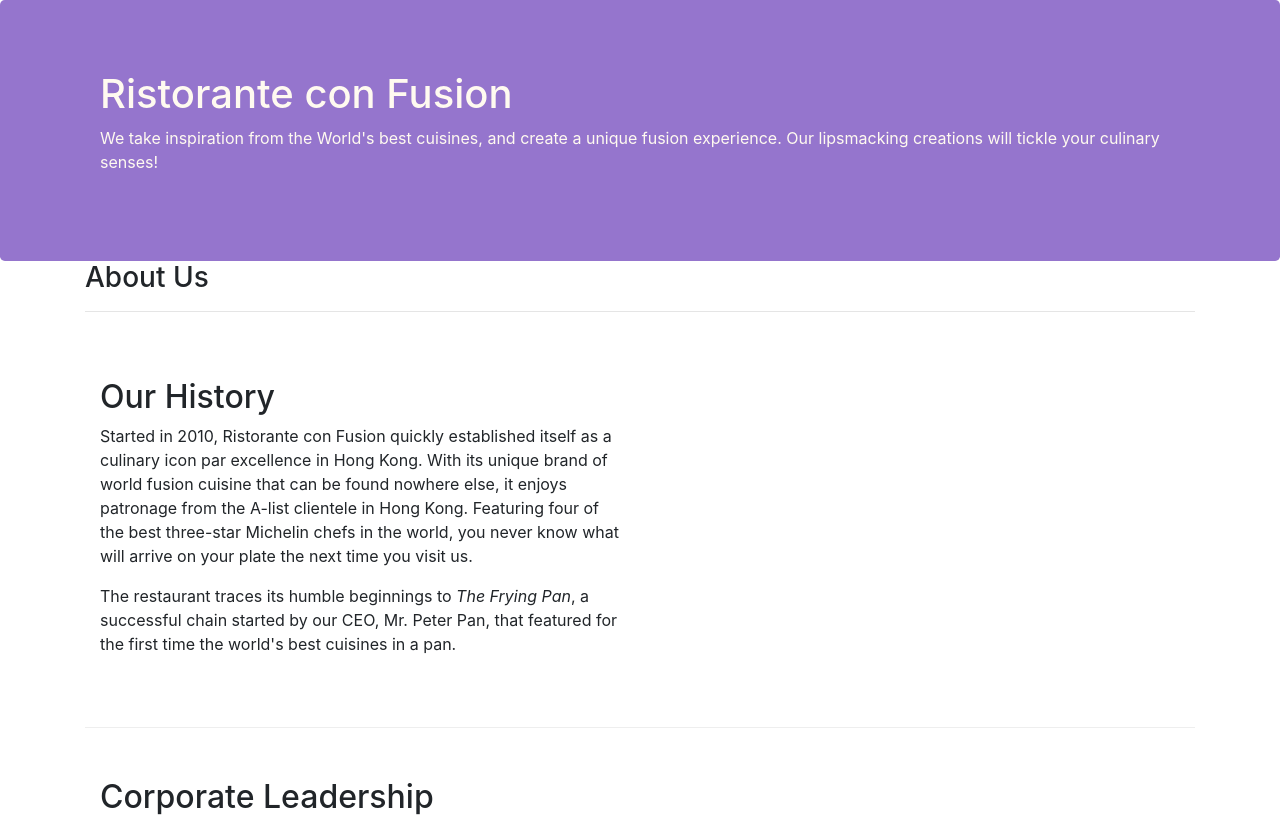
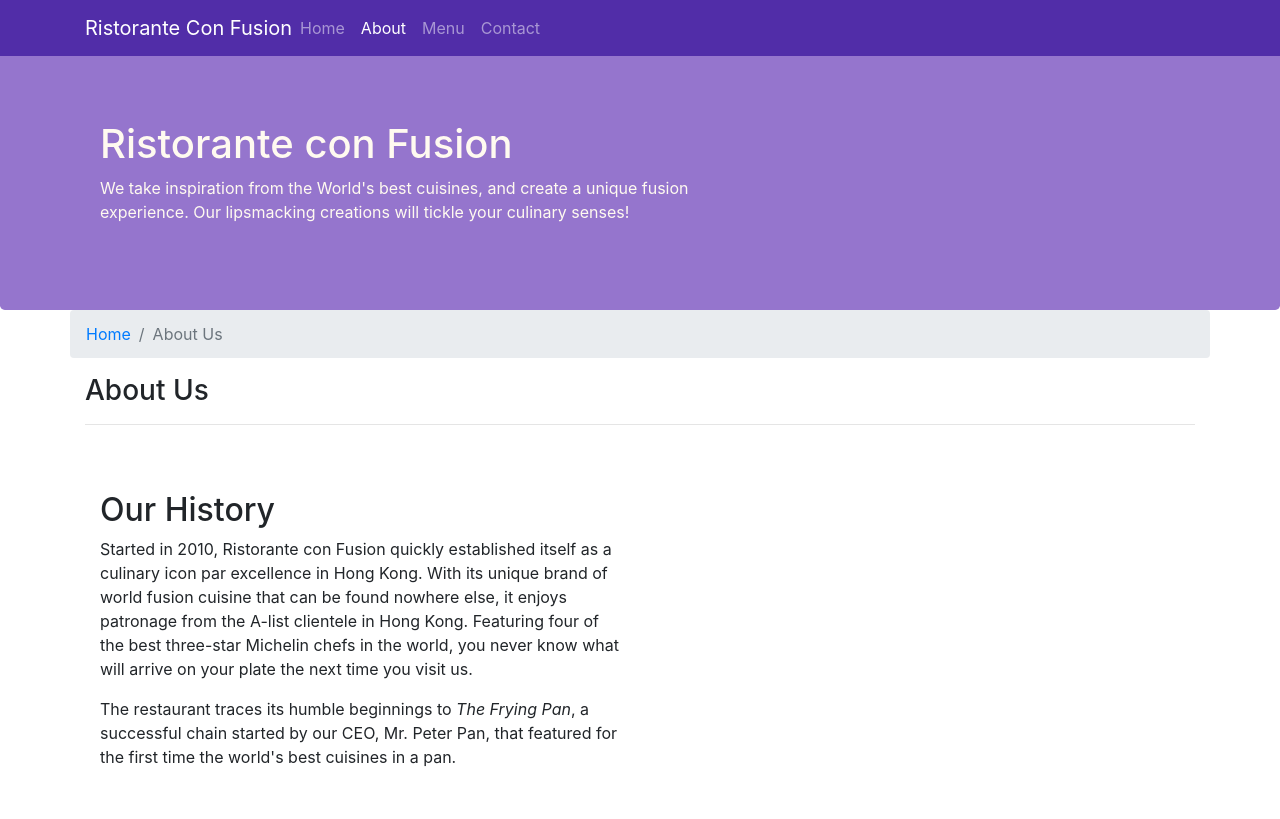
Before and after one commit to DeepikaBomma/conFusion, a website: page aboutus.html in a window 1280 px wide. Shown: the top 819 px of the page. Drawn offline with nearby package versions, Linux system fonts and the light colour scheme.

Commit message:
Bootstrap navbar and breadcrumbs

```diff
--- a/aboutus.html
+++ b/aboutus.html
@@ -16,11 +16,26 @@
 </head>
 
 <body>
-
+    <nav class="navbar navbar-dark navbar-expand-sm fixed-top">
+        <div class="container">
+            <button class="navbar-toggler" type="button" data-toggle="collapse" data-target="#Navbar">
+                <span class="navbar-toggler-icon"></span>
+            </button>
+            <a class="navbar-brand mr-auto" href="./index.html">Ristorante Con Fusion</a>
+            <div class="collapse navbar-collapse" id="Navbar">
+                <ul class="navbar-nav mr-auto">
+                    <li class="nav-item"><a class="nav-link" href="./index.html">Home</a></li>
+                    <li class="nav-item active"><a class="nav-link" href="#">About</a></li>
+                    <li class="nav-item"><a class="nav-link" href="#">Menu</a></li>
+                    <li class="nav-item"><a class="nav-link" href="#">Contact</a></li>
+                </ul>
+        </div>
+        </div>
+    </nav>
     <header class="jumbotron">
         <div class="container">
             <div class="row row-header">
-                <div class="col-12 ">
+                <div class="col-12 col-sm-7">
                     <h1>Ristorante con Fusion</h1>
                     <p>We take inspiration from the World's best cuisines, and create a unique fusion experience. Our lipsmacking creations will tickle your culinary senses!</p>
                 </div>
@@ -31,8 +46,12 @@
     </header>
 
     <div class="container">
-        <div >
-            <div>
+        <div class="row">
+            <ol class="col-12 breadcrumb">
+                <li class="breadcrumb-item"><a href="./index.html">Home</a></li>
+                <li class="breadcrumb-item active">About Us</li>
+            </ol>
+            <div class="col-12">
                <h3>About Us</h3>
                   <hr>
             </div>
@@ -50,7 +69,7 @@
 
 
         <div class="row row-content" >
-            <div class="col-12 .d-xs-none">
+            <div class="col-12">
                 <h2>Corporate Leadership</h2>
                 <h3>Peter Pan <small>Chief Epicurious Officer</small></h3>
                 <p class="d-none d-sm-block">Our CEO, Peter, credits his hardworking East Asian immigrant parents who undertook the arduous journey to the shores of America with the intention of giving their children the best future. His mother's wizardy in the kitchen whipping up the tastiest dishes with whatever is available inexpensively at the supermarket, was his first inspiration to create the fusion cuisines for which <em>The Frying Pan</em> became well known. He brings his zeal for fusion cuisines to this restaurant, pioneering cross-cultural culinary connections.</p>
@@ -71,7 +90,7 @@
                 <div class="col-4 offset-1 col-sm-2">
                     <h5>Links</h5>
                     <ul class="list-unstyled">
-                        <li><a href="#">Home</a></li>
+                        <li><a href="./index.html">Home</a></li>
                         <li><a href="#">About</a></li>
                         <li><a href="#">Menu</a></li>
                         <li><a href="#">Contact</a></li>
--- a/css/styles.css
+++ b/css/styles.css
@@ -28,3 +28,10 @@
     margin: 0px;
     color: #0f0f0f;
 }
+body{
+    padding: 50px 0px 0px 0px;
+    z-index: 0;
+}
+.navbar-dark{
+    background-color: #512DA8;
+}
```
Also changed, not shown: index.html (+18 -3 lines).
